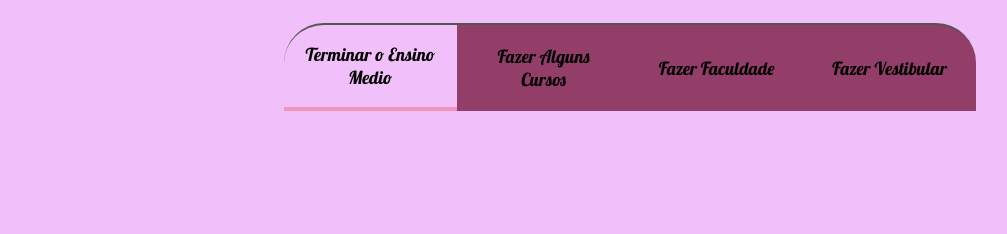
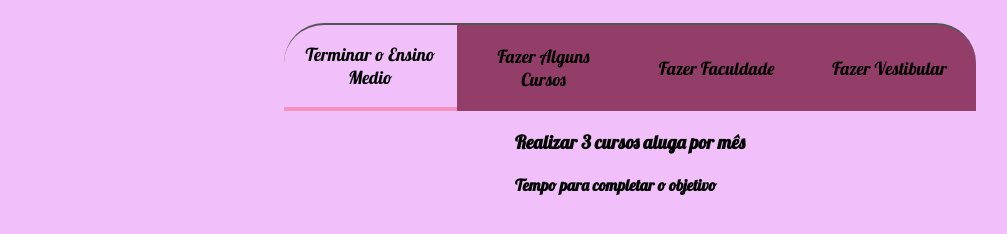
Before and after one commit to escolaestudante/avaliacao124, a plain HTML site: page index.html in a window 1280 px wide. Shown: the part 78-312 px from the top of the page, without its empty margins (10-1017 px from the left). Drawn offline with Linux system fonts and the light colour scheme; a web font is replaced by a local one.

Commit message:
Update index.html

```diff
--- a/index.html
+++ b/index.html
@@ -16,7 +16,13 @@
           <button class="botao">Fazer Vestibular  </button>
 
         </div>
-    </section>
+        <div class="abas-texto">
+            <div class="aba-conteudo">
+                <h3 class="aba-conteudo-titulo-principal">Realizar 3 cursos aluga por mês</h3>
+                <h4 class="aba-conteudo-titulo-secundario">Tempo para completar o objetivo</h4>
+            </div>
+        </div>
+        </section>
 
     <script src="main.js"></script>
 </body>
```
